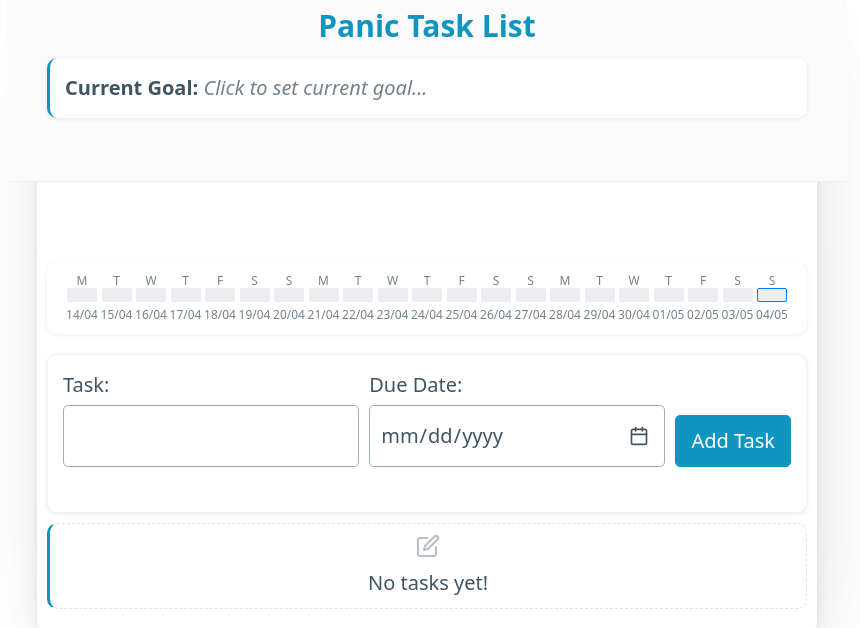
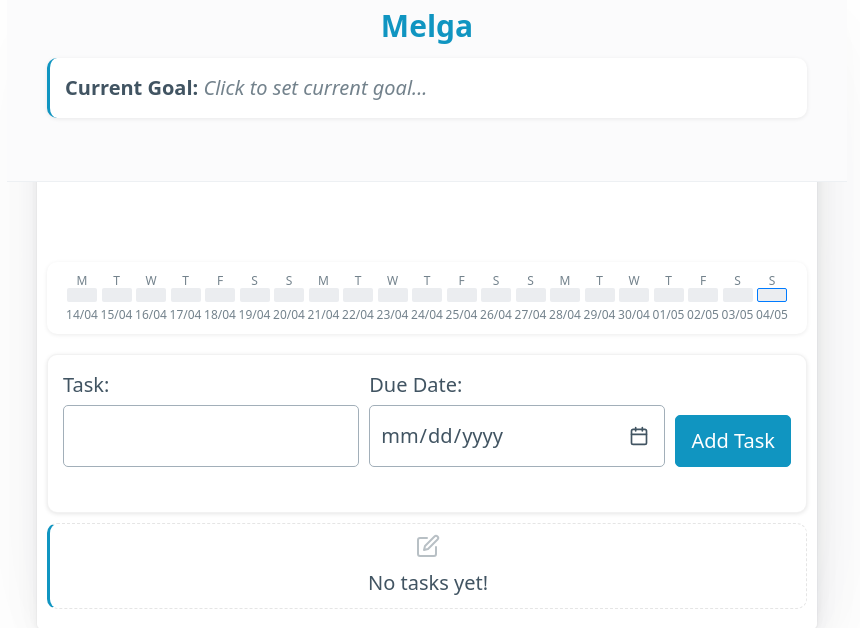
Before and after one commit to rjtavares/Melga, a Flask app: page / in a window 1280 px wide. Shown: the top 628 px of the page, without its empty margins (213-1073 px from the left). Run offline with Flask 2, Linux system fonts and the light colour scheme; data that the repository does not hold is empty; some libraries are stand-ins or nearby versions.

Commit message:
Add initial templates and favicons for web app setup

```diff
--- a/templates/index.html
+++ b/templates/index.html
@@ -3,16 +3,21 @@
 <head>
     <meta charset="UTF-8">
     <meta name="viewport" content="width=device-width, initial-scale=1.0">
-    <title>Panic Tasks</title>
+    <title>Melga</title>
     <script src="https://unpkg.com/htmx.org@1.9.10" integrity="sha384-D1Kt99CQMDuVetoL1lrYwg5t+9QdHe7NLX/SoJYkXDFfX37iInKRy5xLSi8nO7UC" crossorigin="anonymous"></script>
     <link rel="stylesheet" href="https://cdn.jsdelivr.net/npm/@picocss/pico@1/css/pico.min.css">
     <link rel="stylesheet" href="{{ url_for('static', filename='css/styles.css') }}">
+    <link rel="apple-touch-icon" sizes="180x180" href="{{ url_for('static', filename='apple-touch-icon.png') }}">
+    <link rel="icon" type="image/png" sizes="32x32" href="{{ url_for('static', filename='favicon-32x32.png') }}">
+    <link rel="icon" type="image/png" sizes="16x16" href="{{ url_for('static', filename='favicon-16x16.png') }}">
+    <link rel="icon" type="image/x-icon" href="{{ url_for('static', filename='favicon.ico') }}">
+    <link rel="manifest" href="{{ url_for('static', filename='site.webmanifest') }}">
 </head>
 <body>
     <main class="container">
         <article>
             <header>
-                <h1>Panic Task List</h1>
+                <h1>Melga</h1>
                 <!-- Current Goal Section -->
                 {% include '_goal_view.html' %}
             </header>
--- a/templates/task_history.html
+++ b/templates/task_history.html
@@ -6,6 +6,12 @@
     <title>Task History</title>
     <script src="https://unpkg.com/htmx.org@1.9.10" integrity="sha384-D1Kt99CQMDuVetoL1lrYwg5t+9QdHe7NLX/SoJYkXDFfX37iInKRy5xLSi8nO7UC" crossorigin="anonymous"></script>
     <link rel="stylesheet" href="https://cdn.jsdelivr.net/npm/@picocss/pico@1/css/pico.min.css">
+    <link rel="stylesheet" href="{{ url_for('static', filename='css/styles.css') }}">
+    <link rel="apple-touch-icon" sizes="180x180" href="{{ url_for('static', filename='apple-touch-icon.png') }}">
+    <link rel="icon" type="image/png" sizes="32x32" href="{{ url_for('static', filename='favicon-32x32.png') }}">
+    <link rel="icon" type="image/png" sizes="16x16" href="{{ url_for('static', filename='favicon-16x16.png') }}">
+    <link rel="icon" type="image/x-icon" href="{{ url_for('static', filename='favicon.ico') }}">
+    <link rel="manifest" href="{{ url_for('static', filename='site.webmanifest') }}">
     <style>
         :root {
             --primary: #007bff;
```
Also changed, not shown: static/android-chrome-192x192.png (added), static/android-chrome-512x512.png (added), static/apple-touch-icon.png (added), static/favicon-16x16.png (added), static/favicon-32x32.png (added), static/favicon.ico (added), static/site.webmanifest (added).
